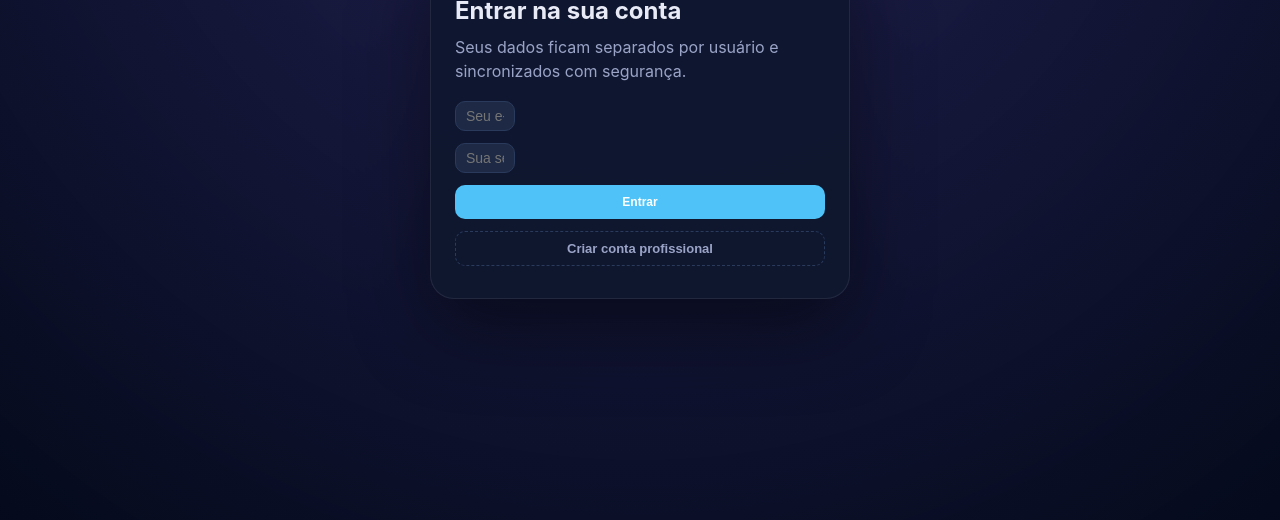
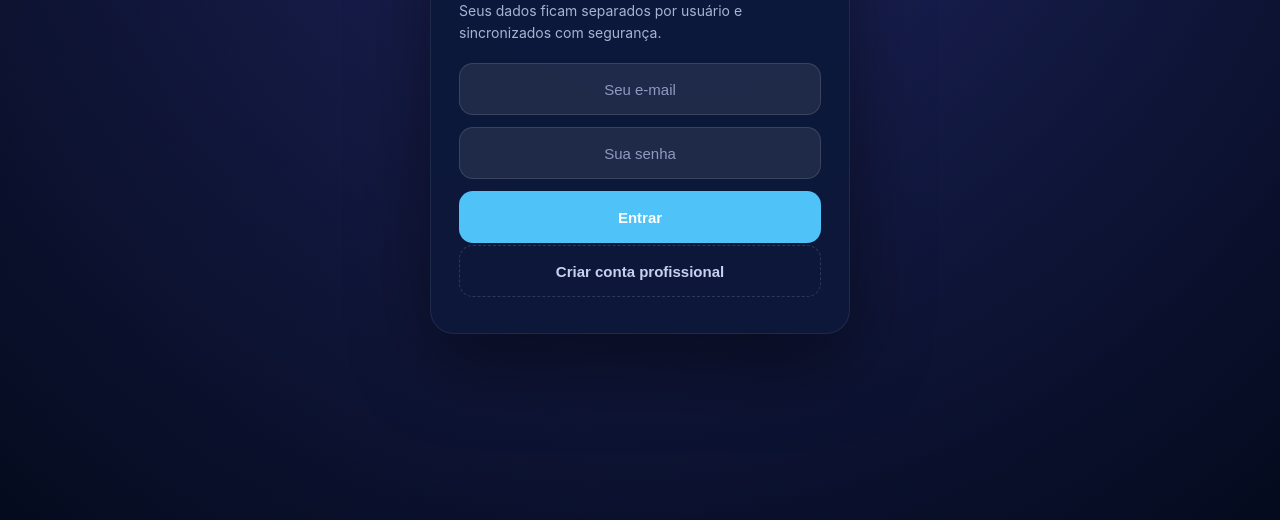
Before and after one commit to Adrianoapb/mercadosmart-v2, a plain HTML site: page index.html in a window 1280 px wide. Shown: the part 280-800 px from the top of the page. Drawn offline with nearby package versions, Linux system fonts and the light colour scheme.

Commit message:
Update style.css

```diff
--- a/css/style.css
+++ b/css/style.css
@@ -1779,18 +1779,166 @@ input:checked + .toggle-slider:before { transform: translateX(20px); background:
 }
 
 
-/* Auth profissional */
-.auth-overlay { position:fixed; inset:0; z-index:3000; display:flex; align-items:center; justify-content:center; background:radial-gradient(circle at top, rgba(93,91,255,.25), rgba(4,10,28,.92)); padding:24px; }
-.auth-card { width:min(420px, 100%); background:rgba(16,24,48,.96); border:1px solid rgba(255,255,255,.08); border-radius:24px; padding:24px; box-shadow:0 30px 80px rgba(0,0,0,.45); }
-.auth-brand { font-size:14px; letter-spacing:.08em; text-transform:uppercase; color:#98a2ff; margin-bottom:12px; }
-.auth-card h2 { margin:0 0 10px; }
-.auth-subtitle { color:var(--text-secondary); margin-bottom:18px; line-height:1.5; }
-.auth-form { display:grid; gap:12px; }
-.auth-submit { width:100%; justify-content:center; }
-.auth-switch { width:100%; margin-top:12px; }
-.header-user-chip { padding:8px 12px; border-radius:999px; background:rgba(255,255,255,.08); color:var(--text-primary); font-size:12px; }
-.status-card.compact { display:grid; gap:4px; min-width:230px; }
-@media (max-width: 640px) { .auth-card { padding:18px; border-radius:20px; } .header-user-chip { display:none; } }
+/* ===== LOGIN PREMIUM FIXADO ===== */
+.auth-overlay,
+.auth-screen {
+  position: fixed;
+  inset: 0;
+  z-index: 3000;
+  display: flex;
+  align-items: center;
+  justify-content: center;
+  padding: 24px;
+  background:
+    radial-gradient(circle at top, rgba(93, 91, 255, 0.22), rgba(4, 10, 28, 0.94)),
+    linear-gradient(135deg, #0c1229, #10193a 55%, #0a1230);
+  backdrop-filter: blur(8px);
+}
+
+.auth-card {
+  width: min(420px, 100%);
+  padding: 28px;
+  border-radius: 24px;
+  background: rgba(12, 24, 58, 0.92);
+  border: 1px solid rgba(255, 255, 255, 0.08);
+  box-shadow: 0 30px 80px rgba(0, 0, 0, 0.45);
+}
+
+.auth-brand {
+  font-size: 13px;
+  letter-spacing: 0.08em;
+  text-transform: uppercase;
+  color: #98a2ff;
+  margin-bottom: 14px;
+  display: flex;
+  align-items: center;
+  gap: 8px;
+}
+
+.auth-card h2 {
+  margin: 0 0 10px;
+  font-size: 22px;
+  line-height: 1.15;
+  color: #eef2ff;
+  font-weight: 800;
+}
+
+.auth-subtitle {
+  color: #a9b3d1;
+  margin-bottom: 20px;
+  line-height: 1.55;
+  font-size: 14px;
+}
+
+.auth-form {
+  display: flex;
+  flex-direction: column;
+  gap: 12px;
+  width: 100%;
+}
+
+.auth-form input,
+.auth-form .auth-input,
+.auth-card input[type="email"],
+.auth-card input[type="text"],
+.auth-card input[type="password"] {
+  width: 100%;
+  min-width: 0;
+  height: 52px;
+  padding: 0 16px;
+  border-radius: 14px;
+  border: 1px solid rgba(255, 255, 255, 0.12);
+  background: rgba(255, 255, 255, 0.08);
+  color: #eef2ff;
+  font-size: 15px;
+  box-shadow: none;
+}
+
+.auth-form input::placeholder,
+.auth-card input::placeholder {
+  color: #8e9abf;
+}
+
+.auth-form input:focus,
+.auth-card input:focus {
+  border-color: #58c6ff;
+  background: rgba(255, 255, 255, 0.1);
+  box-shadow: 0 0 0 3px rgba(88, 198, 255, 0.12);
+}
+
+.auth-submit,
+.auth-btn,
+.auth-btn.primary,
+.auth-card button {
+  width: 100%;
+  min-height: 52px;
+  border-radius: 14px;
+  font-size: 15px;
+  font-weight: 700;
+}
+
+.auth-submit,
+.auth-btn.primary {
+  background: linear-gradient(135deg, #58c6ff, #46a8f3);
+  color: #fff;
+}
+
+.auth-submit:active,
+.auth-btn.primary:active {
+  transform: scale(0.99);
+}
+
+.auth-switch,
+.auth-btn.secondary {
+  width: 100%;
+  min-height: 50px;
+  margin-top: 2px;
+  border-radius: 14px;
+  border: 1px dashed rgba(255, 255, 255, 0.14);
+  background: transparent;
+  color: #c8d1ee;
+  font-size: 15px;
+  font-weight: 600;
+}
+
+.auth-switch:active,
+.auth-btn.secondary:active {
+  transform: scale(0.99);
+}
+
+@media (max-width: 640px) {
+  .auth-overlay,
+  .auth-screen {
+    padding: 18px;
+  }
+
+  .auth-card {
+    width: 100%;
+    padding: 22px 18px;
+    border-radius: 20px;
+  }
+
+  .auth-card h2 {
+    font-size: 19px;
+  }
+
+  .auth-subtitle {
+    font-size: 13px;
+    margin-bottom: 16px;
+  }
+
+  .auth-form input,
+  .auth-card input[type="email"],
+  .auth-card input[type="text"],
+  .auth-card input[type="password"],
+  .auth-submit,
+  .auth-btn,
+  .auth-switch {
+    height: 50px;
+    min-height: 50px;
+    font-size: 14px;
+  }
+}
 
 
 /* ===== Premium bank-like refinements ===== */
```
